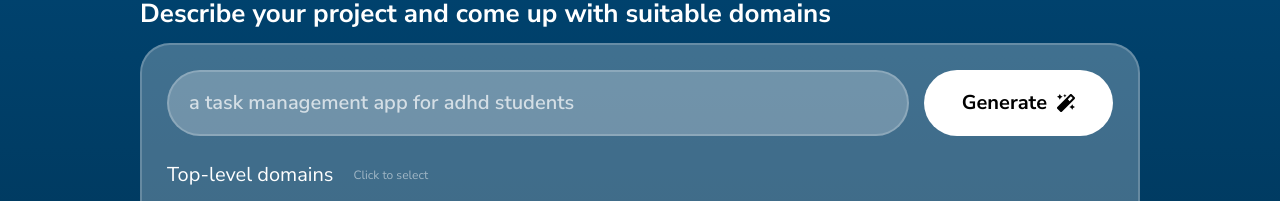
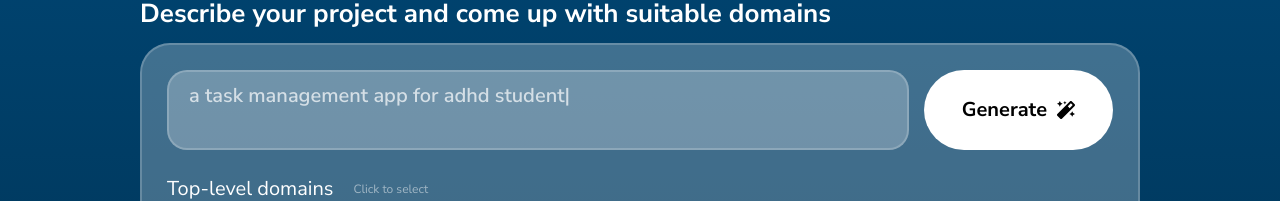
Before and after one commit to domainslab/client, a React (Vite) app: page / in a window 1280 px wide. Shown: the part 310-511 px from the top of the page. Built offline with nearby package versions, Linux system fonts and the light colour scheme; no server answers.

Commit message:
add dynamic input/textarea component

```diff
--- a/src/components/Input/Input.tsx
+++ b/src/components/Input/Input.tsx
@@ -1,15 +1,33 @@
 import { forwardRef } from 'react';
 
-type InputProps = Omit<React.InputHTMLAttributes<HTMLInputElement>, 'type'>;
+type InputProps = Omit<React.InputHTMLAttributes<HTMLInputElement>, 'type'> & {
+  isTextarea?: boolean;
+};
 
-const Input = forwardRef<HTMLInputElement, InputProps>(({ className, ...props }, ref) => {
+const baseInputClassNames =
+  'py-[10px] px-[20px] w-full border-2 border-StrokeColor bg-LightBg2 placeholder:text-Secondary placeholder:font-semibold focus:border-Secondary focus:outline-none focus:shadow-none';
+
+// FIXME later
+// eslint-disable-next-line @typescript-eslint/no-explicit-any
+const Input = forwardRef<any, InputProps>(({ className, isTextarea, ...props }, ref) => {
+  if (isTextarea) {
+    return (
+      <textarea
+        {...{
+          ref,
+          className: `resize-none rounded-[20px] ${baseInputClassNames} ${className}`,
+        }}
+      />
+    );
+  }
+
   return (
     <input
       {...{
         ...props,
         ref,
         type: 'text',
-        className: `py-[10px] px-[20px] rounded-[50px] w-full border-2 border-StrokeColor bg-LightBg2 placeholder:text-Secondary placeholder:font-semibold focus:border-Secondary focus:outline-none focus:shadow-none ${className}`,
+        className: `rounded-[50px] ${baseInputClassNames} ${className}`,
       }}
     />
   );
--- /dev/null
+++ b/src/hooks/useViewportDimensions.ts
@@ -0,0 +1,21 @@
+import { useCallback, useEffect, useState } from 'react';
+
+export const useViewportDimensions = (): [number, number] => {
+  const [width, setWidth] = useState(0);
+  const [height, setHeight] = useState(0);
+
+  const onWindowResize = useCallback(() => {
+    setWidth(window.innerWidth);
+    setHeight(window.innerHeight);
+  }, []);
+
+  useEffect(() => {
+    window.addEventListener('resize', onWindowResize);
+
+    return () => {
+      window.removeEventListener('resize', onWindowResize);
+    };
+  }, [onWindowResize]);
+
+  return [width, height];
+};
--- a/src/index.css
+++ b/src/index.css
@@ -30,3 +30,7 @@
     background-position: 200%;
   }
 }
+
+textarea::-webkit-scrollbar {
+  display: none;
+}
--- a/src/pages/Home/components/Search.tsx
+++ b/src/pages/Home/components/Search.tsx
@@ -6,6 +6,7 @@ import { useMemo, useRef, useState } from 'react';
 import ChipsSelect from 'components/ChipsSelect';
 import Card from 'components/Card/Card';
 import { usePlaceholderTypingEffect } from 'hooks/usePlaceholderTypingEffect';
+import { useViewportDimensions } from 'hooks/useViewportDimensions';
 
 const DEFAULT_TLDS = ['.com', '.ai', '.io', '.org', '.ru', '.shop', '.net'];
 
@@ -26,7 +27,11 @@ const generateButtonClassNames = 'flex gap-[10px] justify-center items-center';
 const Search: React.FC = () => {
   const [selectedTLDs, setSelectedTLDs] = useState<string[]>([]);
 
-  const inputRef = useRef<HTMLInputElement>(null);
+  const [windowWidth] = useViewportDimensions();
+
+  // FIXME later
+  // eslint-disable-next-line @typescript-eslint/no-explicit-any
+  const inputRef = useRef<any>(null);
 
   const onChipsSelectChange = (items: string[]) => {
     setSelectedTLDs([...items]);
@@ -45,6 +50,7 @@ const Search: React.FC = () => {
         <div className="flex gap-[15px]">
           <Input
             {...{
+              isTextarea: windowWidth < 786,
               ref: inputRef,
             }}
           />
--- a/src/pages/components/Footer/Footer.tsx
+++ b/src/pages/components/Footer/Footer.tsx
@@ -2,7 +2,7 @@ import Separator from 'components/Separator/Separator';
 import { ReactComponent as PointIcon } from 'assets/icons/point.svg';
 
 const Footer: React.FC = () => (
-  <footer className="mt-[60px] px-[20px] sm:px-[40px] md:px-[50px]">
+  <footer className="mt-[60px] px-[20px] sm:px-[40px] md:px-[50px] max-sm:mt-[30px]">
     <Separator />
     <div className="py-[30px] flex justify-between text-base items-center opacity-50 font-bold">
       <div>
```
